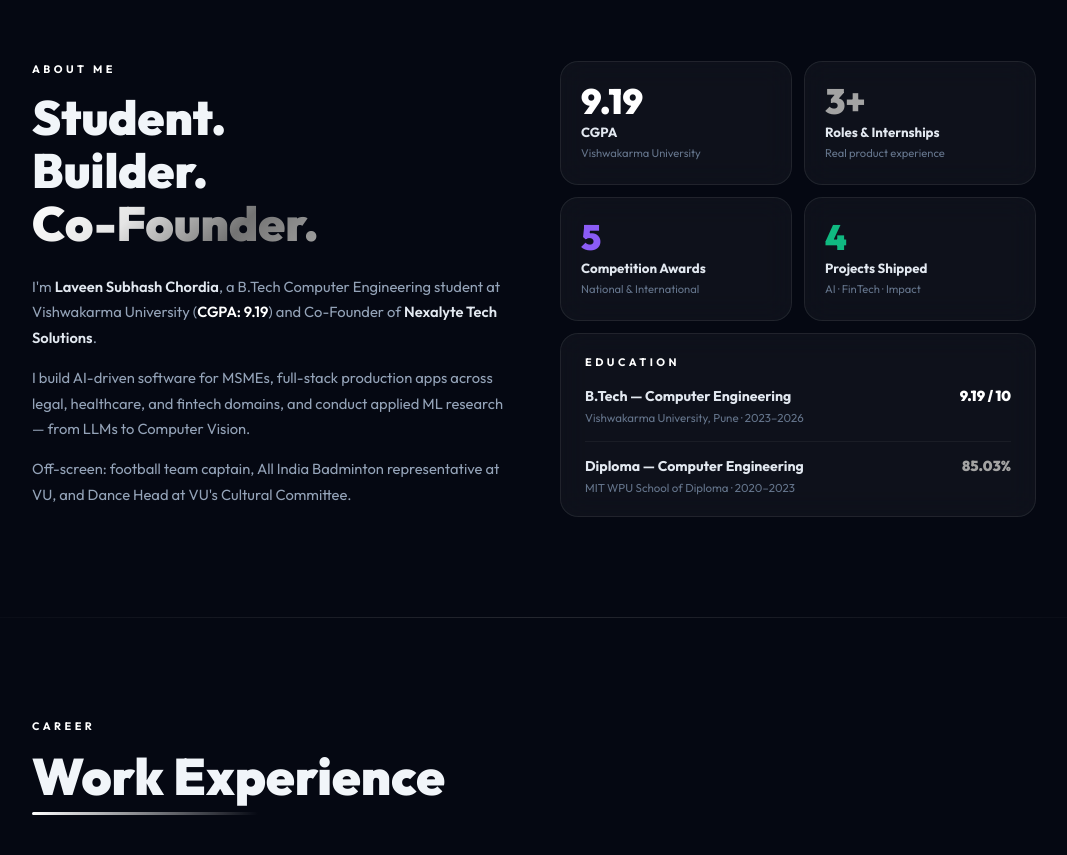
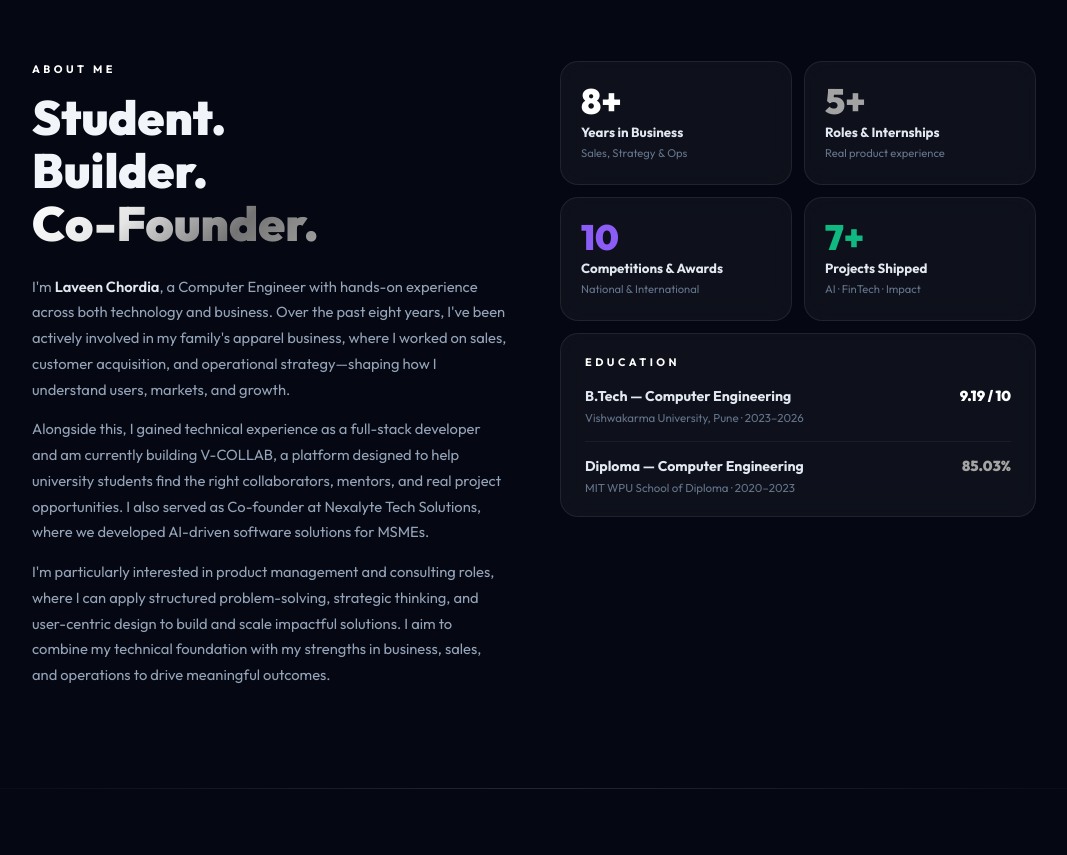
Before and after one commit to LaveenChordia/portfolio, a Next.js app: page / in a window 1280 px wide. Shown: the part 4040-4895 px from the top of the page, without its empty margins (106-1173 px from the left). Built offline with nearby package versions, Linux system fonts and the light colour scheme.

Commit message:
Update About Me section and side stats

```diff
--- a/app/page.tsx
+++ b/app/page.tsx
@@ -351,13 +351,13 @@ export default function Page() {
               <span className="gradient-text">Co-Founder.</span>
             </h2>
             <p className="about-bio">
-              I&apos;m <strong>Laveen Subhash Chordia</strong>, a B.Tech Computer Engineering student at Vishwakarma University (<span className="hi" style={{ color: "#ffffff" }}>CGPA: 9.19</span>) and Co-Founder of <strong>Nexalyte Tech Solutions</strong>.
+              I&apos;m <strong>Laveen Chordia</strong>, a Computer Engineer with hands-on experience across both technology and business. Over the past eight years, I&apos;ve been actively involved in my family&apos;s apparel business, where I worked on sales, customer acquisition, and operational strategy—shaping how I understand users, markets, and growth.
             </p>
             <p className="about-bio" style={{ marginTop: 14 }}>
-              I build AI-driven software for MSMEs, full-stack production apps across legal, healthcare, and fintech domains, and conduct applied ML research — from LLMs to Computer Vision.
+              Alongside this, I gained technical experience as a full-stack developer and am currently building V-COLLAB, a platform designed to help university students find the right collaborators, mentors, and real project opportunities. I also served as Co-founder at Nexalyte Tech Solutions, where we developed AI-driven software solutions for MSMEs.
             </p>
             <p className="about-bio" style={{ marginTop: 14 }}>
-              Off-screen: football team captain, All India Badminton representative at VU, and Dance Head at VU&apos;s Cultural Committee.
+              I&apos;m particularly interested in product management and consulting roles, where I can apply structured problem-solving, strategic thinking, and user-centric design to build and scale impactful solutions. I aim to combine my technical foundation with my strengths in business, sales, and operations to drive meaningful outcomes.
             </p>
           </div>
 
@@ -365,10 +365,10 @@ export default function Page() {
           <div>
             <div className="stat-grid">
               {[
-                { n: "9.19", lbl: "CGPA", sub: "Vishwakarma University", c: "#ffffff" },
-                { n: "3+", lbl: "Roles & Internships", sub: "Real product experience", c: "#a3a3a3" },
-                { n: "5", lbl: "Competition Awards", sub: "National & International", c: "#8b5cf6" },
-                { n: "4", lbl: "Projects Shipped", sub: "AI · FinTech · Impact", c: "#10b981" },
+                { n: "8+", lbl: "Years in Business", sub: "Sales, Strategy & Ops", c: "#ffffff" },
+                { n: "5+", lbl: "Roles & Internships", sub: "Real product experience", c: "#a3a3a3" },
+                { n: "10", lbl: "Competitions & Awards", sub: "National & International", c: "#8b5cf6" },
+                { n: "7+", lbl: "Projects Shipped", sub: "AI · FinTech · Impact", c: "#10b981" },
               ].map(s => (
                 <div key={s.lbl} className="card stat-card">
                   <div className="stat-num" style={{ color: s.c }}>{s.n}</div>
```
